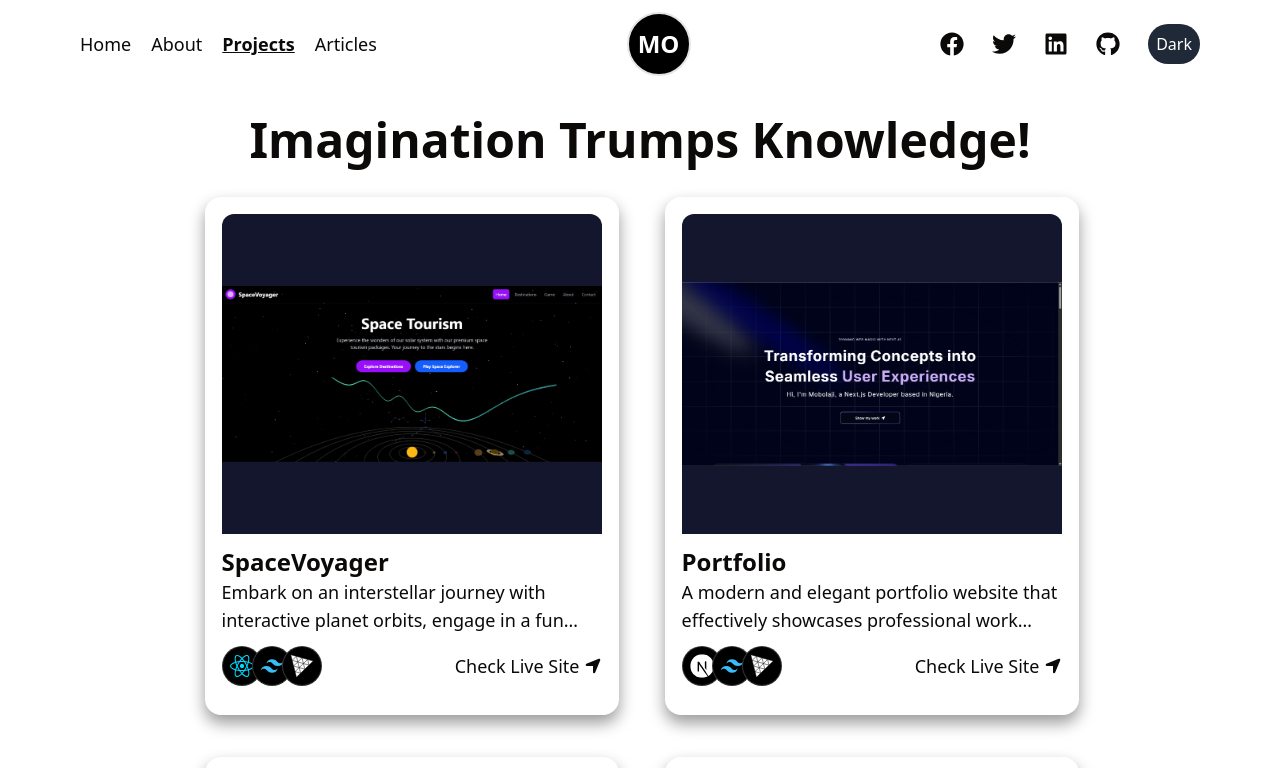
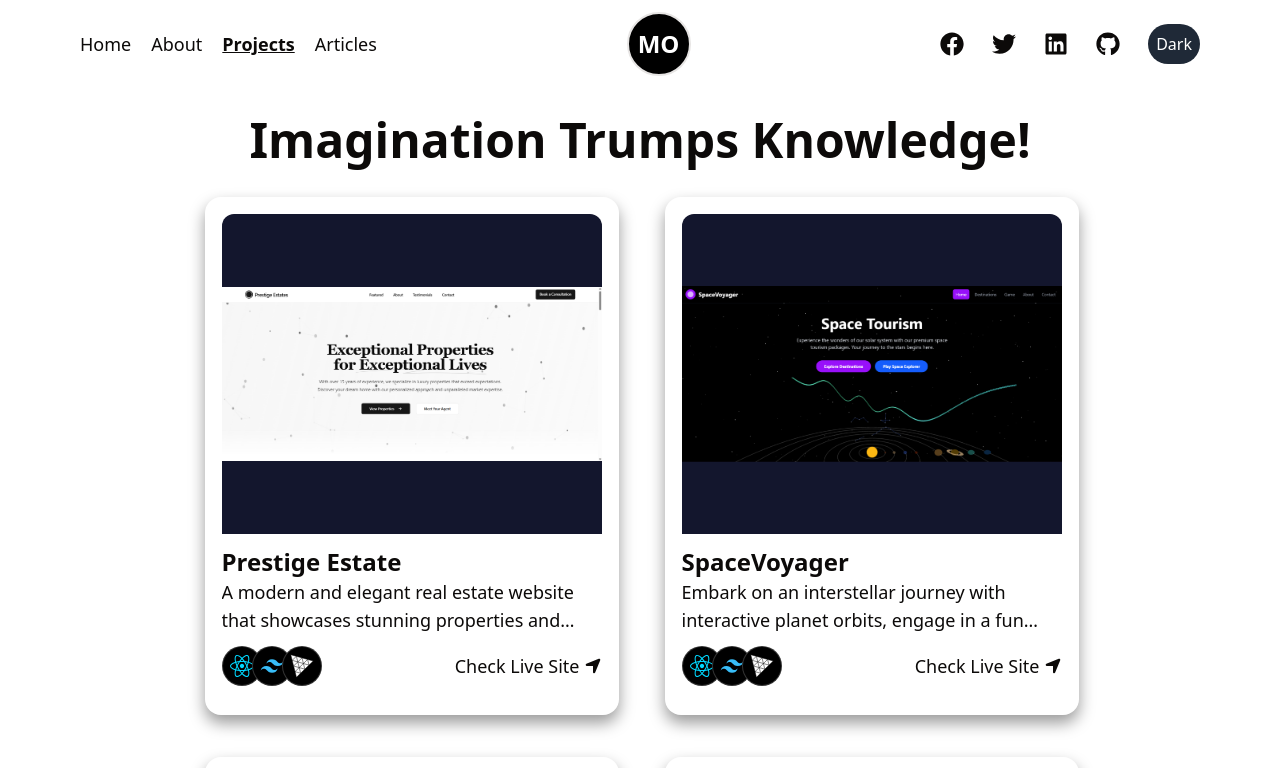
Before and after one commit to mobolaji22/Portfolio_v2, a Next.js app: page /Projects in a window 1280 px wide. Shown: the top 768 px of the page. Built offline with nearby package versions, Linux system fonts and the light colour scheme.

Commit message:
feat: added prestige estate

```diff
--- a/data/index.js
+++ b/data/index.js
@@ -72,6 +72,14 @@ export const gridItems = [
 export const projects = [
   {
     id: 1,
+    title: "Prestige Estate",
+    des: "A modern and elegant real estate website that showcases stunning properties and offers a seamless user experience.",
+    img: "/images/projects/prestige_estate-project.png",
+    iconLists: ["/re.svg", "/tail.svg", "/three.svg"],
+    link: "https://prestige-estate.vercel.app/",
+  },
+  {
+    id: 2,
     title: "SpaceVoyager",
     des: "Embark on an interstellar journey with interactive planet orbits, engage in a fun space-themed mini-game, and discover fascinating fun facts about our universe.",
     img: "/images/projects/space_torism-project.png",
@@ -79,7 +87,7 @@ export const projects = [
     link: "https://space-voyager.vercel.app/",
   },
   {
-    id: 2,
+    id: 3,
     title: "Portfolio",
     des: "A modern and elegant portfolio website that effectively showcases professional work through an immersive and interactive experience.",
     img: "/images/projects/portfolio_V1-project.png",
@@ -87,7 +95,7 @@ export const projects = [
     link: "https://portfolio-v1-omega-ten.vercel.app/",
   },
   {
-    id: 3,
+    id: 4,
     title: "Cinestream",
     des: "An innovative streaming platform that brings entertainment to life with a sleek and user-friendly interface.",
     img: "/images/projects/cinestream-project.png",
@@ -95,7 +103,7 @@ export const projects = [
     link: "https://cinestream-psi.vercel.app/",
   },
   {
-    id: 4,
+    id: 5,
     title: "FireBeats",
     des: "A dynamic music streaming platform that brings users joy through personalized recommendations.",
     img: "/images/projects/firebeats-project.png",
```
Also changed, not shown: public/images/projects/prestige_estate-project.png (added).
